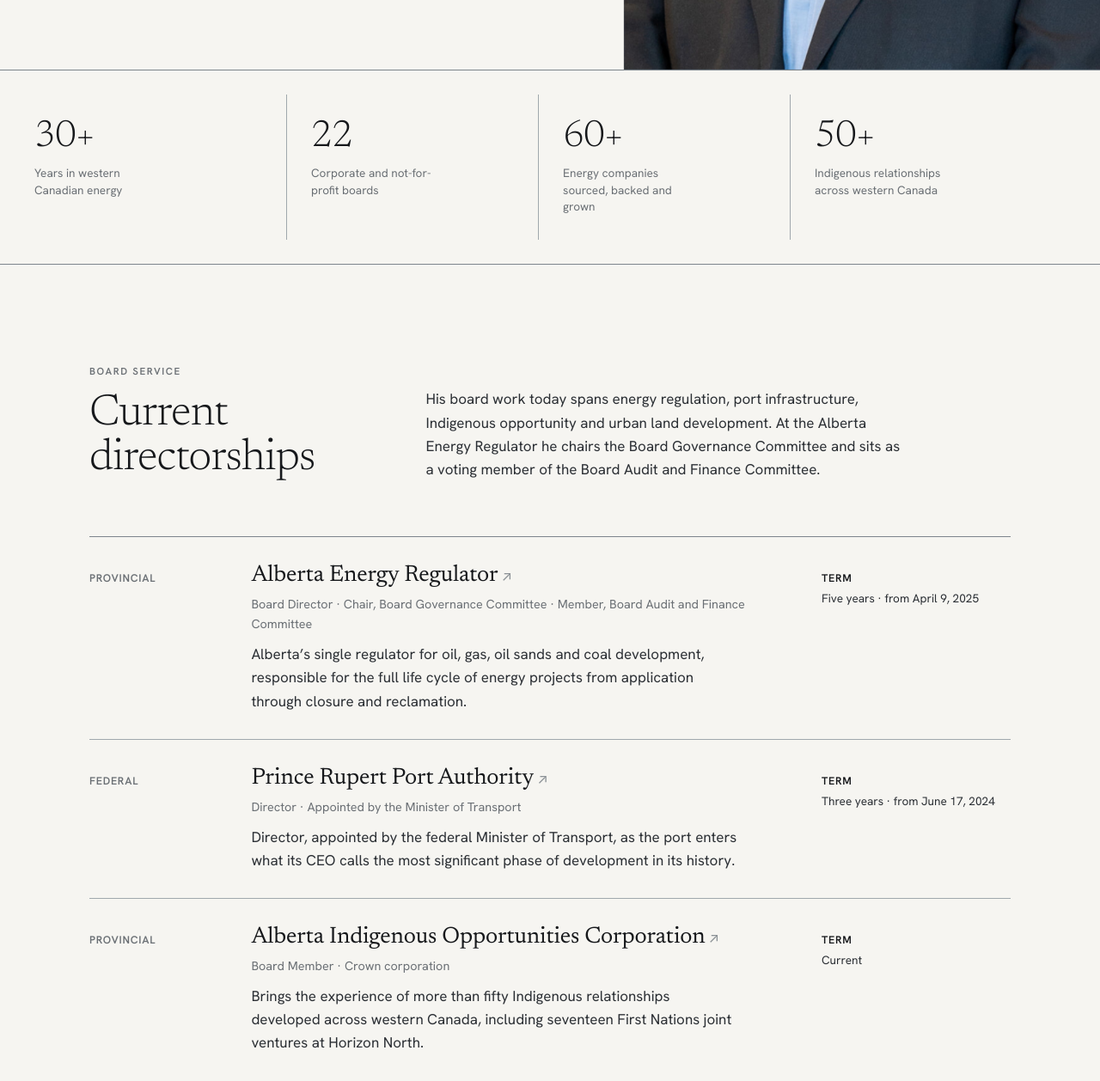
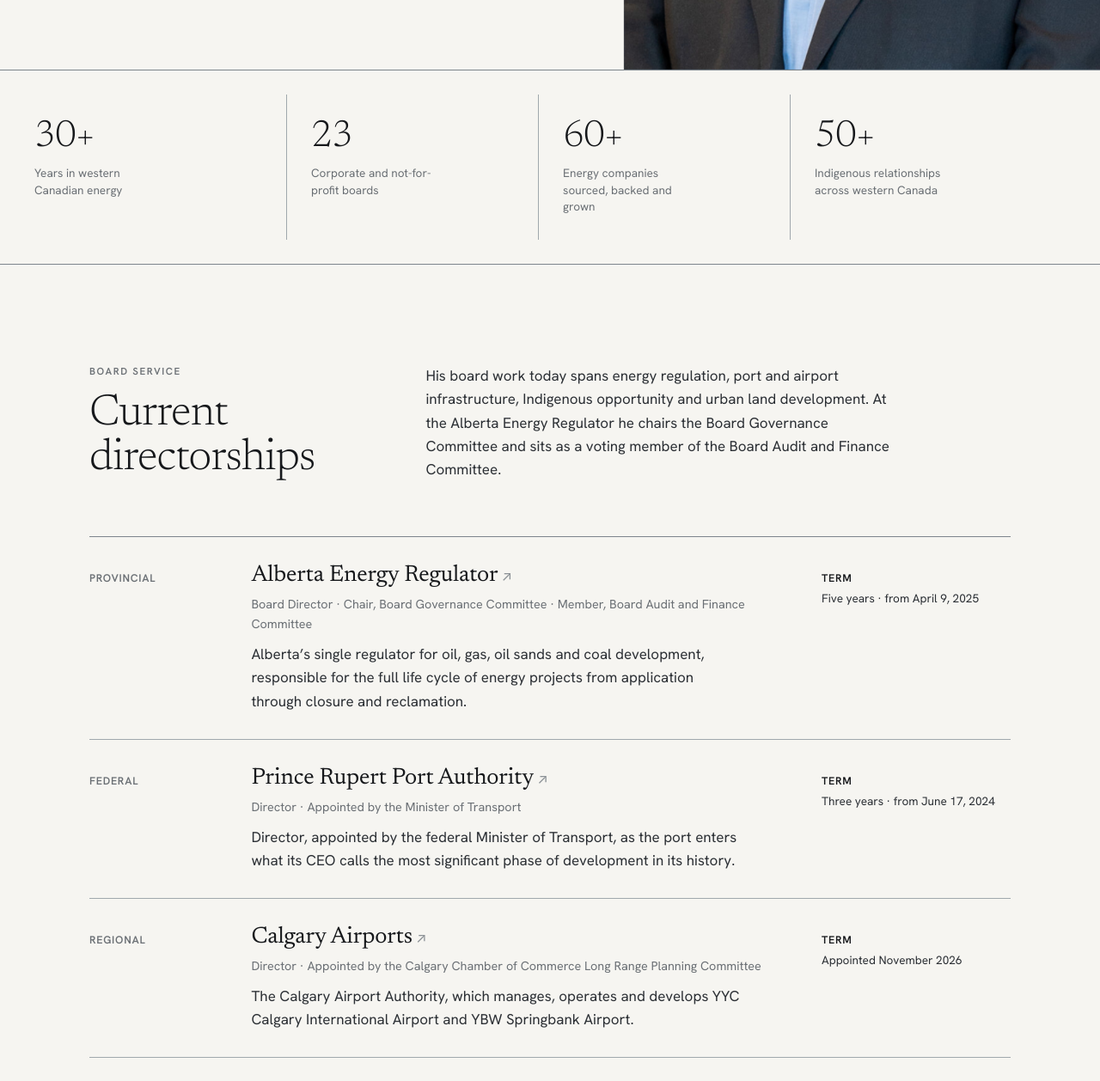
Before and after one commit to JaswanthBadvelu/rod-graham-site, a plain HTML site: page index.html in a window 1280 px wide. Shown: the part 720-1978 px from the top of the page at 86% size. Drawn offline with Linux system fonts and the light colour scheme.

Commit message:
Add Calgary Airports board appointment (Nov 2026)
Co-Authored-By: Claude Opus 5.5 <noreply@anthropic.com>
Claude-Session: https://claude.ai/code/session_01VAPkrifsymuaUat5TW2a2F

```diff
--- a/index.html
+++ b/index.html
@@ -4,9 +4,9 @@
 <meta charset="utf-8">
 <meta name="viewport" content="width=device-width, initial-scale=1">
 <title>Rod Graham, ICD.D | Corporate Director, Calgary</title>
-<meta name="description" content="Rod Graham, ICD.D: Calgary corporate director and former CEO. Boards include the Alberta Energy Regulator and the Prince Rupert Port Authority.">
+<meta name="description" content="Rod Graham, ICD.D: Calgary corporate director and former CEO. Boards include the Alberta Energy Regulator, the Prince Rupert Port Authority and Calgary Airports.">
 <meta property="og:title" content="Rod Graham, ICD.D | Corporate Director, Calgary">
-<meta property="og:description" content="Corporate director and former chief executive. Alberta Energy Regulator, Prince Rupert Port Authority, and three decades in western Canadian energy.">
+<meta property="og:description" content="Corporate director and former chief executive. Alberta Energy Regulator, Prince Rupert Port Authority, Calgary Airports, and three decades in western Canadian energy.">
 <meta property="og:type" content="profile">
 <meta property="og:url" content="https://www.rodgraham.com/">
 <meta property="og:image" content="https://www.rodgraham.com/share.jpg">
@@ -17,7 +17,7 @@
 <link rel="preconnect" href="https://fonts.googleapis.com">
 <link rel="preconnect" href="https://fonts.gstatic.com" crossorigin>
 <link href="https://fonts.googleapis.com/css2?family=Newsreader:ital,opsz,wght@0,6..72,300;0,6..72,400;0,6..72,500;1,6..72,300;1,6..72,400&family=Hanken+Grotesk:wght@400;500;600&display=swap" rel="stylesheet">
-<script type="application/ld+json">{"@context":"https://schema.org","@type":"Person","name":"Rod Graham","honorificSuffix":"ICD.D","jobTitle":"Corporate Director","url":"https://www.rodgraham.com/","image":"https://www.rodgraham.com/rod-graham.jpg","address":{"@type":"PostalAddress","addressLocality":"Calgary","addressRegion":"AB","addressCountry":"CA"},"alumniOf":["Ivey Business School, Western University","Wilfrid Laurier University"],"memberOf":[{"@type":"Organization","name":"Alberta Energy Regulator"},{"@type":"Organization","name":"Prince Rupert Port Authority"},{"@type":"Organization","name":"Alberta Indigenous Opportunities Corporation"},{"@type":"Organization","name":"Calgary Municipal Land Corporation"}],"sameAs":["https://ca.linkedin.com/in/rod-graham-icd-d-8431852b","https://www.aer.ca/about-aer/governance/board-directors"]}</script>
+<script type="application/ld+json">{"@context":"https://schema.org","@type":"Person","name":"Rod Graham","honorificSuffix":"ICD.D","jobTitle":"Corporate Director","url":"https://www.rodgraham.com/","image":"https://www.rodgraham.com/rod-graham.jpg","address":{"@type":"PostalAddress","addressLocality":"Calgary","addressRegion":"AB","addressCountry":"CA"},"alumniOf":["Ivey Business School, Western University","Wilfrid Laurier University"],"memberOf":[{"@type":"Organization","name":"Alberta Energy Regulator"},{"@type":"Organization","name":"Prince Rupert Port Authority"},{"@type":"Organization","name":"Calgary Airports"},{"@type":"Organization","name":"Alberta Indigenous Opportunities Corporation"},{"@type":"Organization","name":"Calgary Municipal Land Corporation"}],"sameAs":["https://ca.linkedin.com/in/rod-graham-icd-d-8431852b","https://www.aer.ca/about-aer/governance/board-directors"]}</script>
 <style>
   :root{
     --white:#f6f5f1; --white-2:#eeede8;
@@ -230,7 +230,7 @@
       <div class="label">Corporate Director · Calgary, Alberta</div>
       <h1>Rod Graham<span class="post">, ICD.D</span></h1>
       <p class="pos">Independent director. Former chief executive.</p>
-      <p class="lede">Rod Graham serves on the boards of the Alberta Energy Regulator and the Prince Rupert Port Authority. He came to governance from the operating side: chief executive of Alberta companies in manufacturing, workforce accommodation and truck retail, and before that, a long career in energy private equity. His work has centred on operations, capital discipline, safety and Indigenous partnerships.</p>
+      <p class="lede">Rod Graham serves on the boards of the Alberta Energy Regulator, the Prince Rupert Port Authority and Calgary Airports. He came to governance from the operating side: chief executive of Alberta companies in manufacturing, workforce accommodation and truck retail, and before that, a long career in energy private equity. His work has centred on operations, capital discipline, safety and Indigenous partnerships.</p>
       <div class="cta">
         <a class="btn" href="#boards">Board service <svg viewBox="0 0 16 16" fill="none" stroke="currentColor" stroke-width="1.5"><path d="M3 8h10M9 4l4 4-4 4"/></svg></a>
         <a class="textlink" href="https://ca.linkedin.com/in/rod-graham-icd-d-8431852b" target="_blank" rel="noopener">LinkedIn</a>
@@ -243,7 +243,7 @@
 <div class="figures" role="group" aria-label="Career figures">
   <div class="wrap">
     <div><b class="num">30+</b><span>Years in western Canadian energy</span></div>
-    <div><b class="num">22</b><span>Corporate and not-for-profit boards</span></div>
+    <div><b class="num">23</b><span>Corporate and not-for-profit boards</span></div>
     <div><b class="num">60+</b><span>Energy companies sourced, backed and grown</span></div>
     <div><b class="num">50+</b><span>Indigenous relationships across western Canada</span></div>
   </div>
@@ -254,7 +254,7 @@
   <div class="wrap">
     <div class="head">
       <div><div class="label">Board service</div><h2>Current directorships</h2></div>
-      <p class="intro">His board work today spans energy regulation, port infrastructure, Indigenous opportunity and urban land development. At the Alberta Energy Regulator he chairs the Board Governance Committee and sits as a voting member of the Board Audit and Finance Committee.</p>
+      <p class="intro">His board work today spans energy regulation, port and airport infrastructure, Indigenous opportunity and urban land development. At the Alberta Energy Regulator he chairs the Board Governance Committee and sits as a voting member of the Board Audit and Finance Committee.</p>
     </div>
     <ol class="rows">
       <li><a class="row" href="https://www.aer.ca/about-aer/governance/board-directors" target="_blank" rel="noopener">
@@ -266,6 +266,11 @@
         <span class="k">Federal</span>
         <div><h3>Prince Rupert Port Authority</h3><div class="sub">Director · Appointed by the Minister of Transport</div><p>Director, appointed by the federal Minister of Transport, as the port enters what its CEO calls the most significant phase of development in its history.</p></div>
         <div class="meta"><b>Term</b>Three years · from <span class="num">June 17, 2024</span></div>
+      </a></li>
+      <li><a class="row" href="https://www.yyc.com/en-us/media-centre/artmid/2616/articleid/208/rod-graham-brent-allison-appointed-to-calgary-airports-board-of-directors" target="_blank" rel="noopener">
+        <span class="k">Regional</span>
+        <div><h3>Calgary Airports</h3><div class="sub">Director · Appointed by the Calgary Chamber of Commerce Long Range Planning Committee</div><p>The Calgary Airport Authority, which manages, operates and develops YYC Calgary International Airport and YBW Springbank Airport.</p></div>
+        <div class="meta"><b>Term</b>Appointed <span class="num">November 2026</span></div>
       </a></li>
       <li><a class="row" href="https://theaioc.com/who-we-are/board/" target="_blank" rel="noopener">
         <span class="k">Provincial</span>
--- a/sitemap.xml
+++ b/sitemap.xml
@@ -1,4 +1,4 @@
 <?xml version="1.0" encoding="UTF-8"?>
 <urlset xmlns="http://www.sitemaps.org/schemas/sitemap/0.9">
-  <url><loc>https://www.rodgraham.com/</loc><lastmod>2026-09-06</lastmod></url>
+  <url><loc>https://www.rodgraham.com/</loc><lastmod>2026-11-26</lastmod></url>
 </urlset>
```
